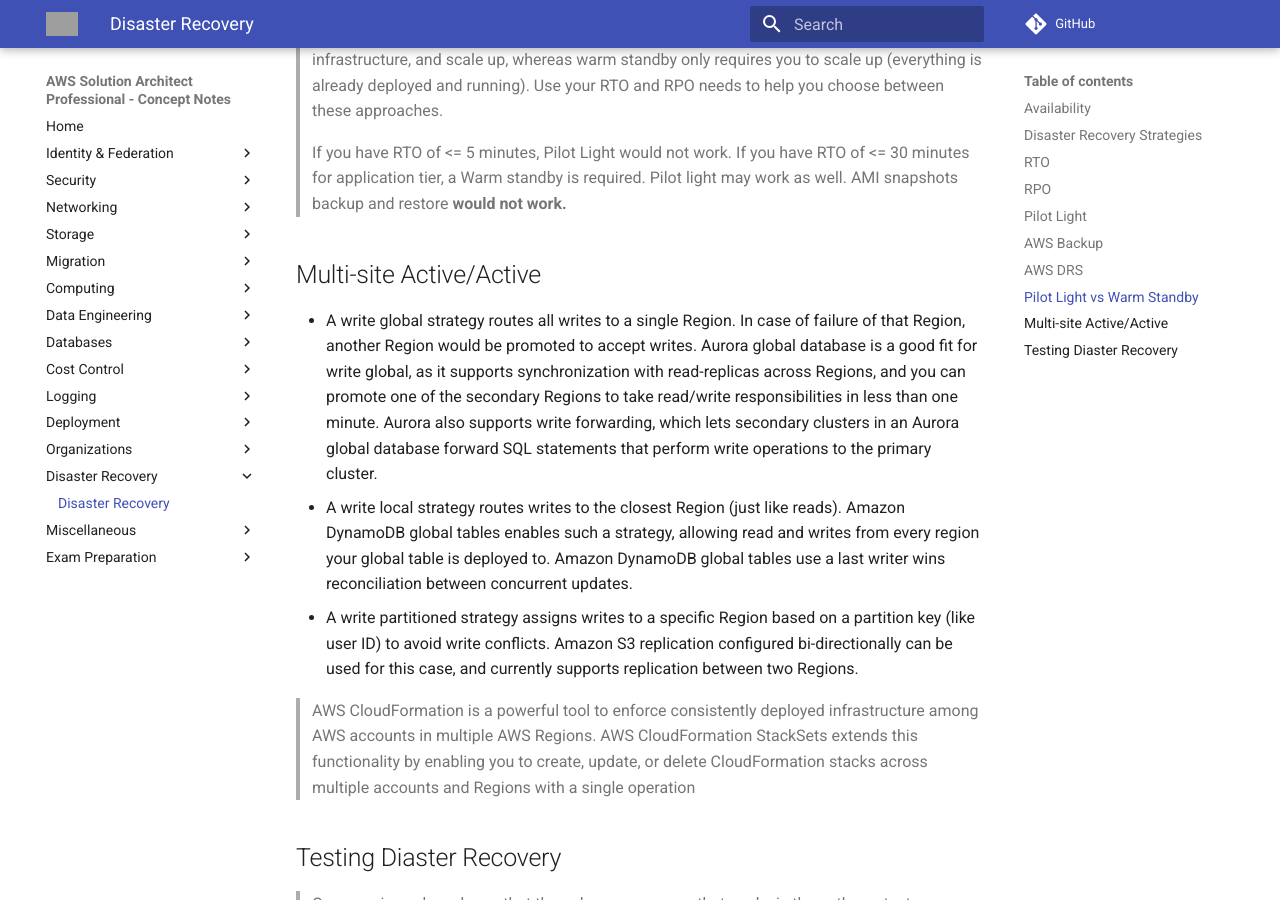
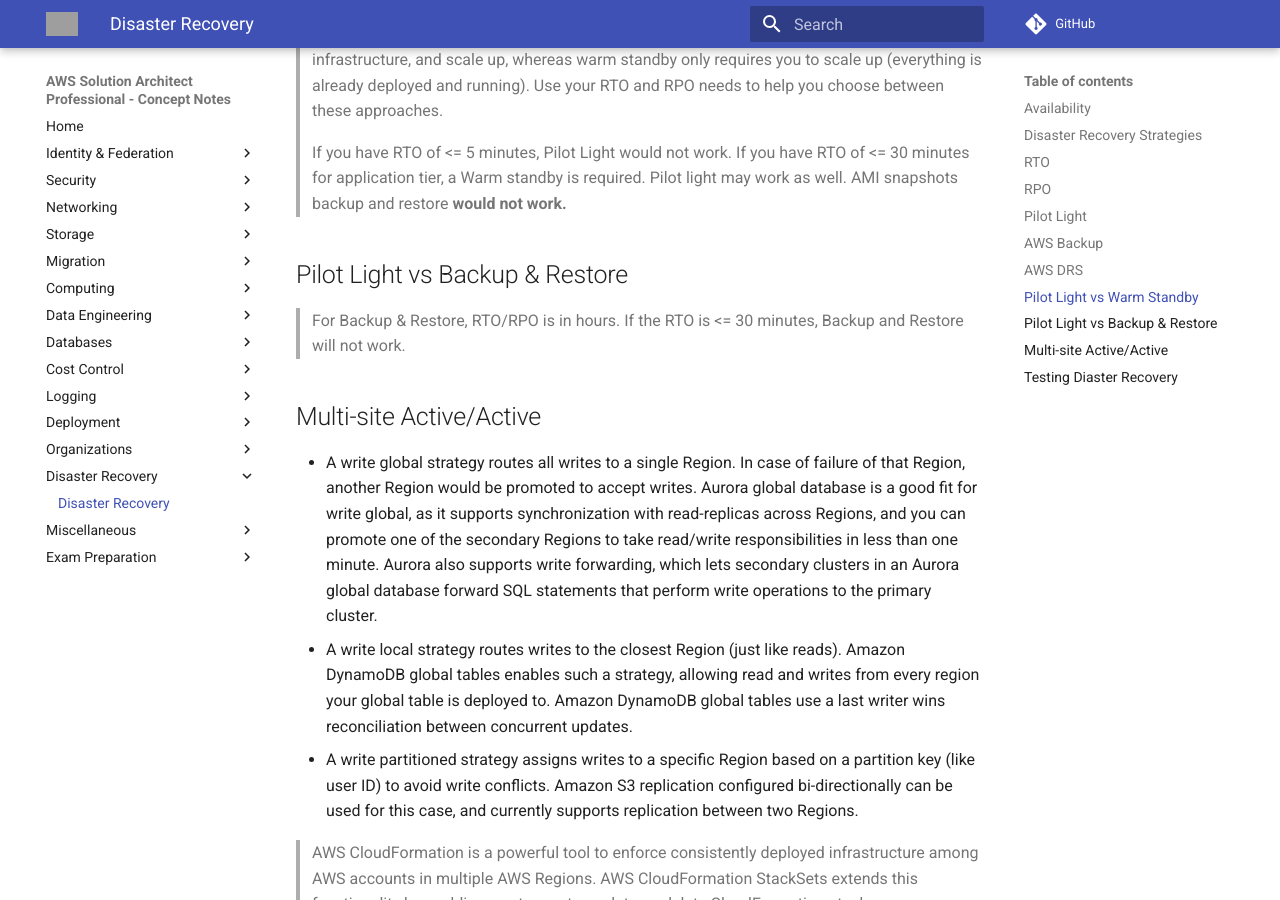
Before and after one commit to jeyabalajis/aws-certified-sa-pro-notes, an MkDocs documentation site: the page built from docs/disaster_recovery/disaster_recovery.md, in a window 1280 px wide and 900 px high, scrolled down 3204 px. Built offline with MkDocs 1.6.1 and Material for MkDocs 9.7.7, drawn with Linux system fonts in a browser that asks for light colours; comment, search, counter and statistics services are not loaded; grey boxes are pictures that could not be loaded.

Commit message:
Update disaster_recovery.md

```diff
--- a/docs/disaster_recovery/disaster_recovery.md
+++ b/docs/disaster_recovery/disaster_recovery.md
@@ -81,6 +81,10 @@
 > If you have RTO of <= 5 minutes, Pilot Light would not work.
 > If you have RTO of <= 30 minutes for application tier, a Warm standby is required. Pilot light may work as well. AMI snapshots backup and restore **would not work.**
 
+## Pilot Light vs Backup & Restore
+
+> For Backup & Restore, RTO/RPO is in hours. If the RTO is <= 30 minutes, Backup and Restore will not work.
+
 ## Multi-site Active/Active
 
 - A write global strategy routes all writes to a single Region. In case of failure of that Region, another
```
